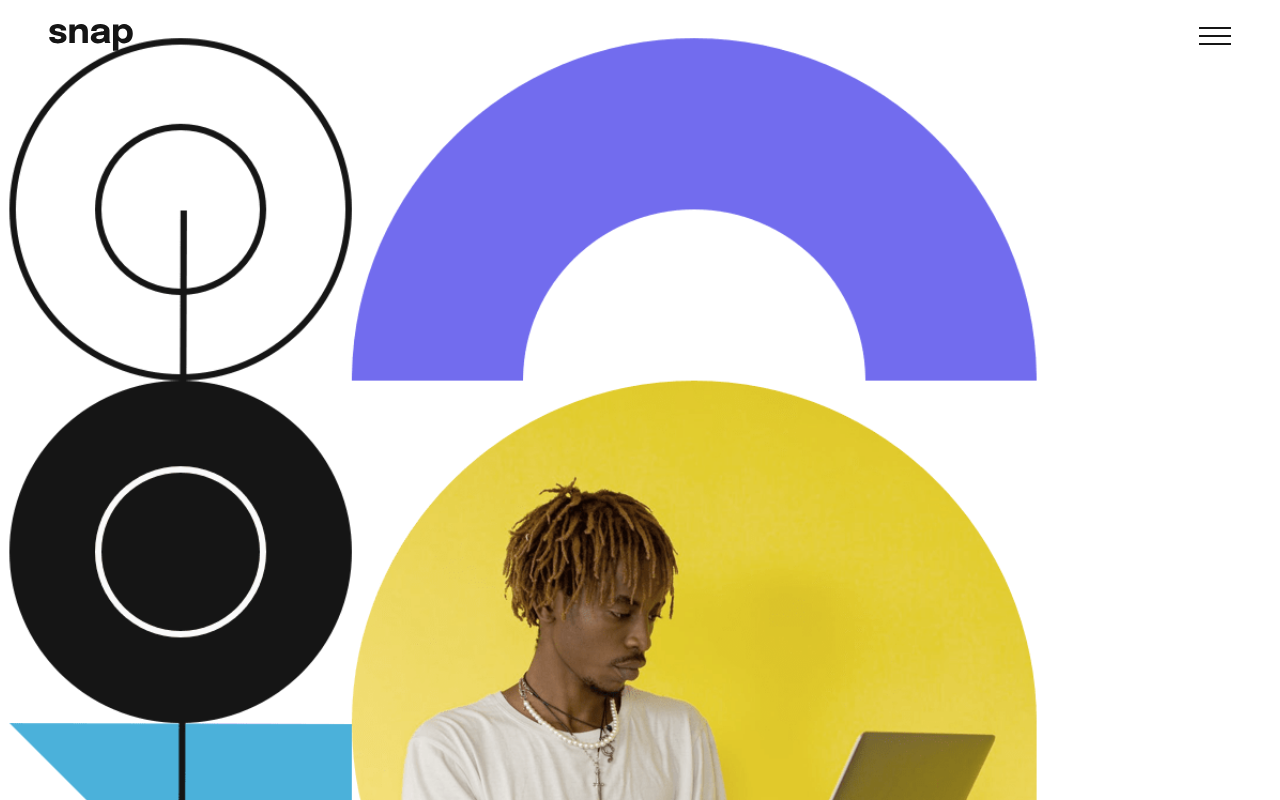
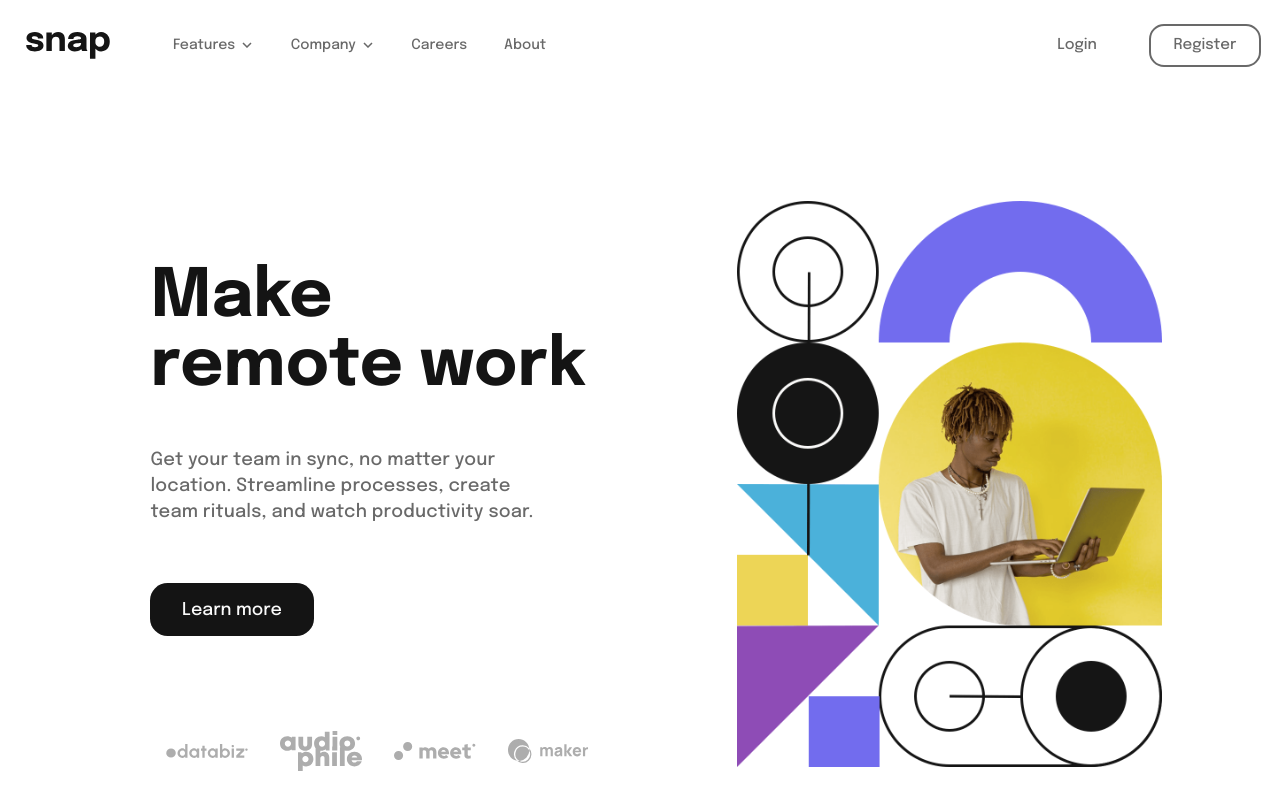
Before and after one commit to FelixCriollo/2.15-Intro-section-with-dropdown-navigation, a website: page index.html in a window 1280 px wide. Shown: the top 800 px of the page. Drawn offline with nearby package versions, Linux system fonts and the light colour scheme.

Commit message:
desktop layout

```diff
--- a/index.html
+++ b/index.html
@@ -3,6 +3,7 @@
 <head>
   <meta charset="UTF-8">
   <meta name="viewport" content="width=device-width, initial-scale=1.0">
+  <meta name="description" content="Intro section with dropdown navigation">
 
   <title>Intro section with dropdown navigation</title>
 
@@ -20,7 +21,7 @@
     <img src="public/images/logo.svg" alt="snap" class="logo">
 
     <span class="nav--nowrapp"></span>
-    <nav class="nav nav--hidden">
+    <nav class="nav">
       <button type="button" class="nav__close">
         <img src="public/images/icon-close-menu.svg" alt="" aria-hidden="true">
       </button>
@@ -64,7 +65,7 @@
             <button class="nav__title-btn" aria-label="drop list"></button>
           </p>
 
-          <ul class="nav__sublist nav__sublist--hidden">
+          <ul class="nav__sublist nav__sublist--right nav__sublist--hidden">
             <li>
               <a href="#" class="nav__link">History</a>
             </li>
@@ -78,24 +79,21 @@
         </li>
 
         <li class="nav__item">
-          <!-- <p class="nav__title">Careers</p> -->
-
           <a href="#" class="nav__title">Careers</a>
         </li>
 
         <li class="nav__item">
-          <!-- <p class="nav__title">About</p> -->
           <a href="#" class="nav__title">About</a>
         </li>
       </ul>
 
       <ul class="nav__list">
         <li class="nav__item">
-          <a href="#" class="nav__link"></a>
+          <a href="#" class="nav__link nav__link--btn">Login</a>
         </li>
 
         <li class="nav__item">
-          <a href="#" class="nav__link"></a>
+          <a href="#" class="nav__link nav__link--btn nav__link--btn-outline">Register</a>
         </li>
       </ul>
     </nav>
@@ -116,7 +114,7 @@
       </section>
 
       <section class="info">
-        <h1 class="info__title">Make remote work</h1>
+        <h1 class="info__title">Make<br> remote work</h1>
 
         <p class="info__body">
           Get your team in sync, no matter your location. Streamline processes, create team rituals, and watch productivity soar.
@@ -144,7 +142,7 @@
   <!-- <div class="attribution">
     Challenge by <a href="https://www.frontendmentor.io?ref=challenge" target="_blank">Frontend Mentor</a>.
     Coded by <a href="#">Your Name Here</a>.
-  </div> -->}
+  </div> -->
 
   <script src="/node_modules/jquery/dist/jquery.min.js"></script>
   <script src="src/js/main.js"></script>
--- a/src/css/styles.css
+++ b/src/css/styles.css
@@ -23,6 +23,10 @@ ul {
   list-style: none;
 }
 
+br {
+  display: none;
+}
+
 img {
   max-width: 100%;
 }
@@ -37,7 +41,7 @@ a {
   text-decoration: none;
 }
 .container {
-  width: min(93.33%, 1360px);
+  width: 93.33%;
   margin: auto;
 }
 
@@ -47,7 +51,7 @@ a {
   justify-content: space-between;
   width: min(93.33%, 1360px);
   padding: 1.5em 0 2em 0.4em;
-  margin: auto;
+  margin-inline: auto;
 }
 .header .container {
   display: flex;
@@ -64,6 +68,8 @@ a {
   height: 100vh;
   background: #fff;
   padding: 1.25em 0.75em 1.25em 1.5em;
+  overflow: scroll;
+  transition: all 0.3s ease-in-out;
   z-index: 10;
 }
 .nav--hidden {
@@ -80,13 +86,20 @@ a {
   height: 100vh;
   background: #000;
   opacity: 0.5;
+  transition: all 0.3s ease-in-out;
   z-index: 9;
 }
 .nav__list {
   margin-top: 1.9em;
 }
+.nav__list:last-child {
+  margin-top: auto;
+  display: flex;
+  justify-content: space-between;
+}
 .nav__sublist {
   padding: 2em 1.5em 0.25em 1.5em;
+  transition: all 0.1s ease-out;
 }
 .nav__sublist li:not(:last-child) {
   margin-bottom: 1.55em;
@@ -102,10 +115,10 @@ a {
 .nav__close {
   margin-left: auto;
 }
-.nav__title, .nav__link {
-  width: 80%;
+.nav__title, .nav__link, .nav__link--btn {
   color: var(--c-middle);
   font-weight: 500;
+  cursor: pointer;
 }
 .nav__title-btn {
   width: 1em;
@@ -124,6 +137,13 @@ a {
 .nav__link img {
   width: 1.1em;
   height: 1.1em;
+}
+.nav__link--btn {
+  padding: 0.75em 1em;
+}
+.nav__link--btn-outline {
+  border: 1px solid var(--c-middle);
+  border-radius: 1em;
 }
 
 
@@ -172,3 +192,166 @@ a {
 .info__clients img {
   width: 100%;
 }
+
+/* TABLET */
+@media (min-width: 768px){
+  .container {
+    width: 60%;
+    margin: auto;
+  }
+  .hero__img {
+    transform: scale(1);
+  }
+}
+
+/* LAPTOP */
+@media (min-width: 1024px){
+  body {
+    display: flex;
+    flex-direction: column;
+    justify-content: space-between;
+    min-height: 100vh;
+  }
+  br {
+    display: block;
+  }
+  .container {
+    width: 81.5%;
+    margin: auto;
+    padding-block: 1.8em;
+    padding-left: 2em;
+    display: flex;
+    flex-direction: row-reverse;
+    justify-content: space-between;
+    align-items: center;
+  }
+
+  .header {
+    width: min(97%, 1370px);
+    padding: 1.5em 0 2.5em 0.4em;
+    align-items: center;
+    gap: 1.98em;
+  }
+  .logo {
+    height: 100%;
+  }
+  .nav__menu,
+  .nav__close {
+    display: none;
+  }
+  .nav {
+    position: relative;
+    width: 100%;
+    display: flex;
+    flex-direction: row;
+    width: 100%;
+    height: auto;
+    background: #fff;
+    padding: 0;
+    overflow: unset;
+    z-index: 10;
+  }
+  .nav__item {
+    position: relative;
+    margin: 0;
+  }
+  .nav__list {
+    display: flex;
+    align-items: center;
+    gap: 2.3em;
+    margin: 0;
+  }
+  .nav__list:last-child {
+    margin-left: auto;
+    display: flex;
+    justify-content: space-between;
+  }
+  .nav__sublist {
+    position: absolute;
+    right: 0;
+    top: 2.5em;
+    padding: 1.5em 2em 1.5em 1.5em;
+    background: #fff;
+    border-radius: 1em;
+    box-shadow: 0 0 50px rgba(0, 0, 0, 0.25);
+  }
+  .nav__sublist:not(:last-child) {
+    margin-bottom: 1em;
+  }
+  .nav__sublist--right {
+    right: unset;
+    left: 0;
+  }
+  .nav__sublist--hidden {
+    height: 0;
+    padding: 0;
+    overflow-y: hidden;
+  }
+  .nav__title {
+    width: auto;
+    font-size: 0.88em;
+    display: flex;
+    align-items: center;
+    margin: 0;
+  }
+  .nav__title-btn {
+    margin-left: 0.4em;
+  }
+  .nav__link {
+    font-size: 0.94em;
+    width: 100px;
+  }
+  .nav__link--btn{
+    width: auto;
+  }
+  .nav__link--btn:hover,
+  .nav__link--btn:focus {
+    color: var(--c-dark);
+  }
+  .nav__link--btn-outline {
+    padding-inline: 1.5em;
+    border-width: 2px;
+  }
+  .nav__link--btn-outline:hover,
+  .nav__link--btn-outline:focus {
+    border-color: var(--c-dark);
+  }
+
+  .hero {
+    width: 42%;
+    margin-bottom: 0;
+  }
+  .hero__img {
+    transform: scale(1);
+  }
+
+  .info {
+    align-self: flex-end;
+    width: 45%;
+    text-align: left;
+    margin-bottom: 0;
+  }
+  .info__title {
+    font-size: clamp(3rem, -1.6277rem + 7.2308vw, 4.88rem);
+    margin-bottom: 0.7em;
+  }
+  .info__clients {
+    margin-top: 7em;
+  }
+  .info__body {
+    width: 90%;
+    font-size: 1.13em;
+    margin-inline: 0;
+    margin-bottom: 4.19em;
+  }
+  .info__btn {
+    font-size: 1.1em;
+    padding: 1em 1.8em;
+  }
+  .info__btn:hover,
+  .info__btn:focus {
+    color: var(--c-dark);
+    background: var(--c-light);
+    outline: 2px solid var(--c-dark);
+  }
+}
--- a/src/js/main.js
+++ b/src/js/main.js
@@ -4,16 +4,23 @@ function showMenu() {{
   console.log("Algo ocurrio con el menu");
 }}
 
-$(".nav__menu").click(function () {
-  showMenu();
+$(".nav__menu").click(() => showMenu());
+$(".nav__close").click(() => showMenu());
+
+$(".nav__title").click(function () {
+  const subList = this.nextSibling.nextSibling;
+  const btn = this.children[0];
+  $(btn).toggleClass("nav__title-btn--active");
+  $(subList).toggleClass("nav__sublist--hidden");
 });
 
-$(".nav__close").click(function () {
-  showMenu();
+$(window).resize(function() {
+  if ($(window).width() >= 1024) {
+    $(".nav__sublist").addClass("nav__sublist--hidden");
+    $(".nav--nowrapp").removeClass("nav--wrapp");
+    $(".nav").removeClass("nav--hidden");
+  } else {
+    $(".nav--nowrapp").removeClass("nav--wrapp");
+    $(".nav").addClass("nav--hidden");
+  }
 });
-
-$(".nav__title-btn").click(function () {
-  const subList = this.parentNode.nextSibling.nextSibling
-  $(this).toggleClass("nav__title-btn--active");
-  $(subList).toggleClass("nav__sublist--hidden");
-});
--- a/style-guide.md
+++ /dev/null
@@ -1,27 +0,0 @@
-# Front-end Style Guide
-
-## Layout
-
-The designs were created to the following widths:
-
-- Mobile: 375px
-- Desktop: 1440px
-
-## Colors
-
-### Neutral
-
-- Almost White: hsl(0, 0%, 98%)
-- Medium Gray: hsl(0, 0%, 41%)
-- Almost Black: hsl(0, 0%, 8%)
-
-## Typography
-
-### Body Copy
-
-- Font size (paragraph): 18px
-
-### Font
-
-- Family: [Epilogue](https://fonts.google.com/specimen/Epilogue)
-- Weights: 500, 700
```
Also changed, not shown: README-template.md (deleted), README.md, public/design/active-states.jpg (deleted), public/design/desktop-design.jpg (deleted), public/design/desktop-preview.jpg (deleted), public/design/desktop.png (added), public/design/mobile-design.jpg (deleted), public/design/mobile-menu-collapsed.jpg (deleted), public/design/mobile-menu-expanded.jpg (deleted).
